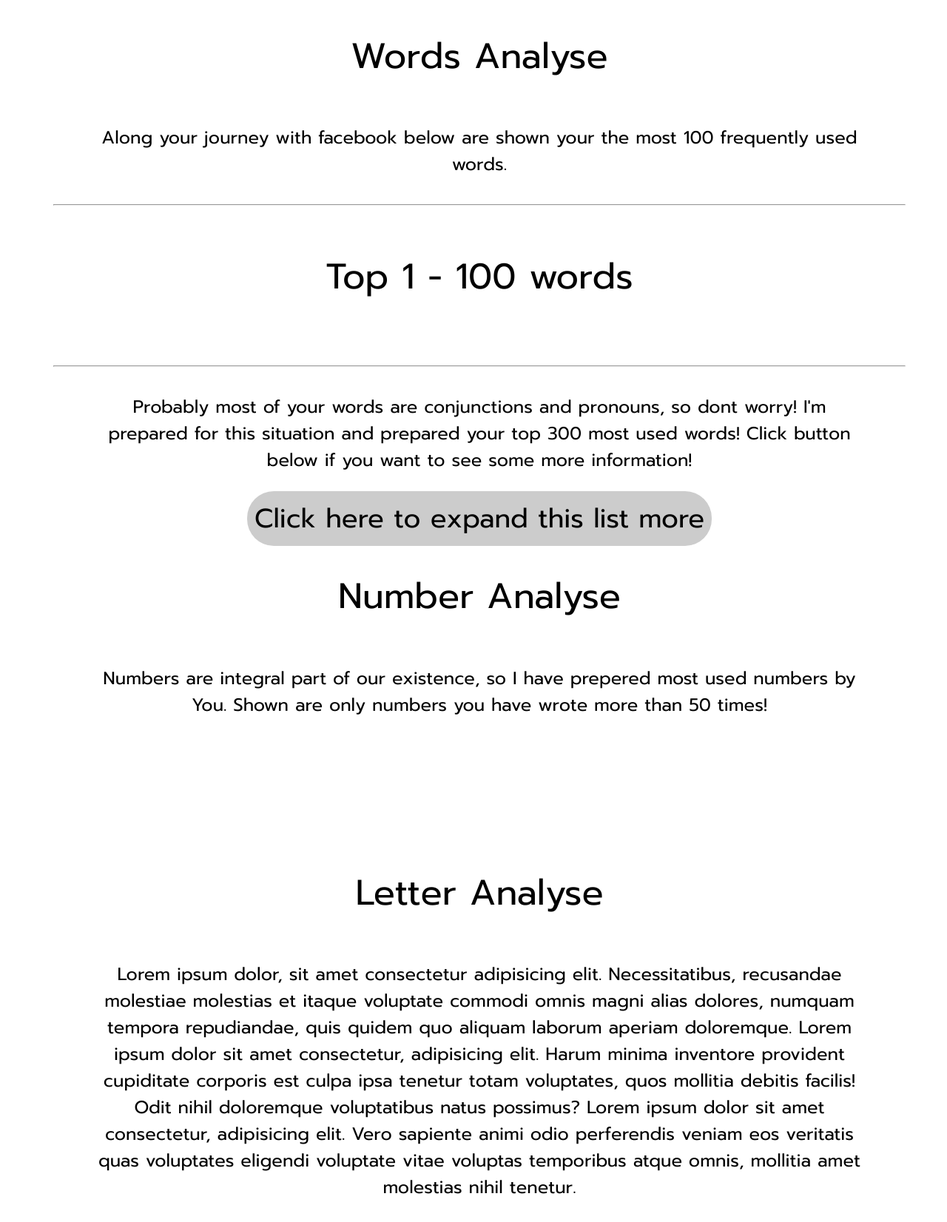
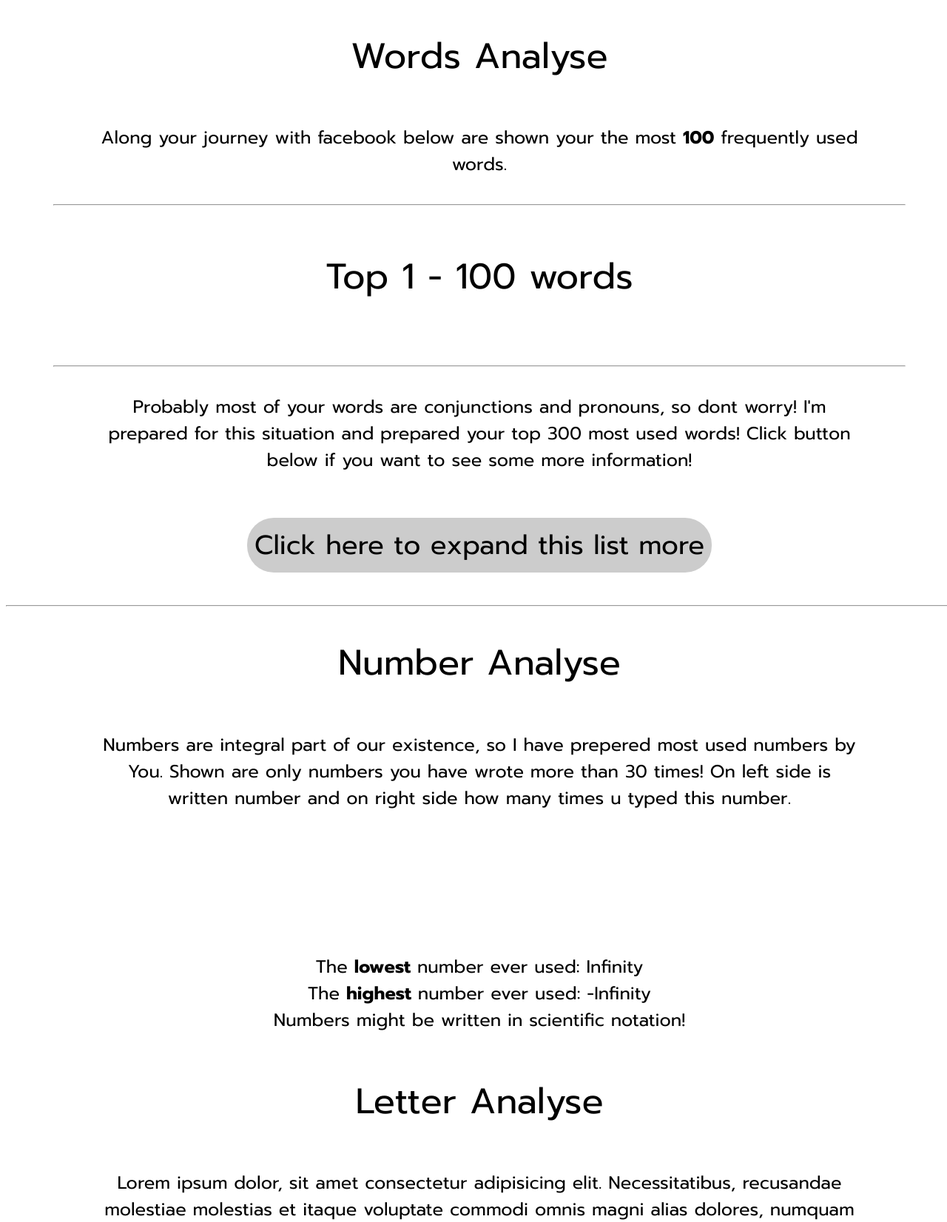
Before and after one commit to iThomash/Facebook-Messenger-Statistics-NodeJS, a Node server app: template views/word.ejs in a window 1280 px wide. Shown: the top 1652 px of the page at 74% size. Before the commit the page ends 1614 px from the top, so only its background shows below. Run offline with Node 20, Linux system fonts and the light colour scheme; the template is opened without the code that fills it, so the values that code supplies are empty.

Commit message:
number representation fix and display

```diff
--- a/dataAnalyser.js
+++ b/dataAnalyser.js
@@ -104,21 +104,22 @@ module.exports = {
     wordUsage: function (userData) {
         let words = new Object();
         fs.readdirSync("./jsonData/").filter(f => f != "general.json").forEach((file) => {
-            let bigMessage = "";
+            let bigMessage = "", anotherBigMessage="";
             bigMessage = JSON.parse(fs.readFileSync(`./jsonData/${file}`)).messages
                 .filter(m => m.content && userData.autofill_information_v2.FULL_NAME.includes(m.sender_name))
                 .map(message => message.content)
                 .join(" ");
             JSON.parse(fs.readFileSync(`./jsonData/${file}`)).messages.filter(m => m.content && userData.autofill_information_v2.FULL_NAME.includes(m.sender_name)).forEach(message => {
-                bigMessage += " " + message.content;
+                anotherBigMessage += " " + message.content;
                 return;
             });
-            bigMessage.toLowerCase().replaceAll(/\n/g, " ").split(" ").forEach(word => {
+            anotherBigMessage.toLowerCase().replaceAll(/\n/g, " ").split(" ").forEach(word => {
                 if (!words[word]) words[word] = 1;
                 else words[word] += 1;
                 return
             });
-            return bigMessage = "";
+            anotherBigMessage = "";
+            return;
         });
         delete words[""]; //Probably new lines but its not a word!
         fs.writeFileSync("./analysedData/words.json", JSON.stringify(words, null, "\t"));
--- a/styles/word.css
+++ b/styles/word.css
@@ -56,6 +56,7 @@ button {
     color: black;
     border-radius: 1em;
     padding: 10px;
+    margin: 1em;
 }
 button:hover{
     background-color: gray;
--- a/views/user.ejs
+++ b/views/user.ejs
@@ -56,7 +56,7 @@
         <div id="wordsUsage">
             <h2 class="subtitle">Words you have used the most</h2>
             <p>
-                As I said befor you have written <b><%= wordsCount %></b> words!
+                As I said before you have written <b><%= wordsCount %></b> words!
                 It means you write average of <b><%= (wordsCount/overview.allMessagesSent).toFixed(2) %></b> words per message(a message that is only a photo, text or both at once)
                 and <b><%= (wordsCount/(overview.allMessagesSent-overview.allPhotosSent)).toFixed(2) %></b> words per message(a message that is only a text or photo and text at once).
                 Word you have used the most is <b>"<%= Object.entries(words).sort(function(a,b){return b[1]-a[1]})[0][0] %>"</b>. You used it over <b><%= Object.entries(words).sort(function(a,b){return b[1]-a[1]})[0][1] %></b> times!
--- a/views/word.ejs
+++ b/views/word.ejs
@@ -12,7 +12,7 @@
     <h1 class="title">Words Analyse</h1>
     <div class="text">
         <p>
-            Along your journey with facebook below are shown your the most 100 frequently used words.
+            Along your journey with facebook below are shown your the most <b>100</b> frequently used words.
         </p>
         <hr>
         <div>
@@ -39,21 +39,32 @@
             <% }) %>
             </ol>
         </div>
-        <hr class="visible vChange">
     </div>
+    <hr>
     <h1 class="title">Number Analyse</h1>
     <div class="text">
         <p>
-            Numbers are integral part of our existence, so I have prepered most used numbers by You. Shown are only numbers you have wrote more than 50 times!
+            Numbers are integral part of our existence, so I have prepered most used numbers by You. Shown are only numbers you have wrote more than 30 times!
+            On left side is written number and on right side how many times u typed this number.
         </p>
         <p id="numbers">
-            <% let numbers = Object.entries(words).filter((word)=>Number(word[0]) && !word[0].endsWith(".") && word[1]>=50).sort((a,b)=>{return b[1]-a[1]}); %>
-            <!-- numbers fix (. on the end, + sign) -->
+            <% let numbers = Object.entries(words).filter((word)=>Number(word[0]) && !word[0].endsWith(".") && word[1]>=30);
+                let objectNumbers = new Object();
+                numbers.forEach(num=>{
+                    if  (objectNumbers[parseFloat(num[0].replace(",","."))]) objectNumbers[parseFloat(num[0].replace(",","."))] += num[1];
+                    else objectNumbers[parseFloat(num[0].replace(",","."))] = num[1];
+                });
+            %>
             <ol>
-            <% numbers.forEach((number)=>{ %>
+            <% Object.entries(objectNumbers).sort((a,b)=>{return b[1]-a[1]}).forEach((number)=>{ %>
                 <li><%= number[0] + " - " + number[1] %></li>
             <% }) %>
             </ol>
+        </p>
+        <p>
+            The <b>lowest</b> number ever used: <%= Math.min(...Object.keys(words).filter(n=>!isNaN(n))) %> <br>
+            The <b>highest</b> number ever used: <%= Math.max(...Object.keys(words).filter(n=>!isNaN(n))) %> <br>
+            Numbers might be written in scientific notation!
         </p>
     </div>
     <h1 class="title">Letter Analyse</h1>
```
